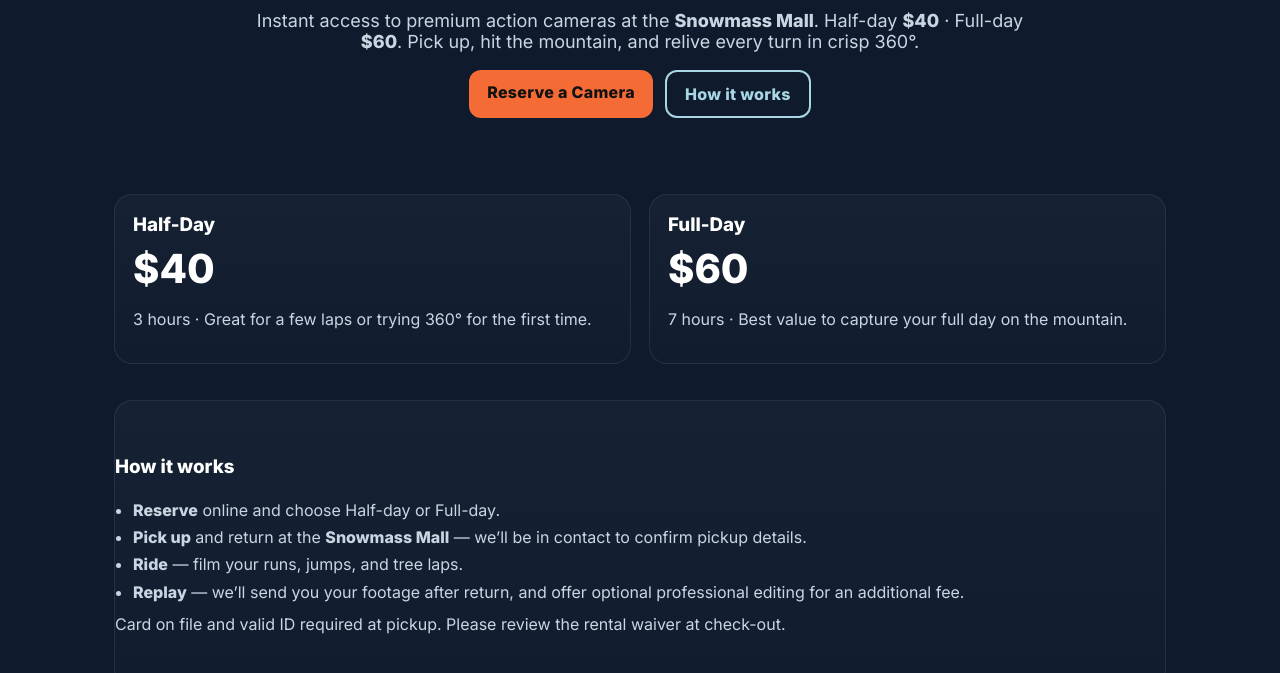
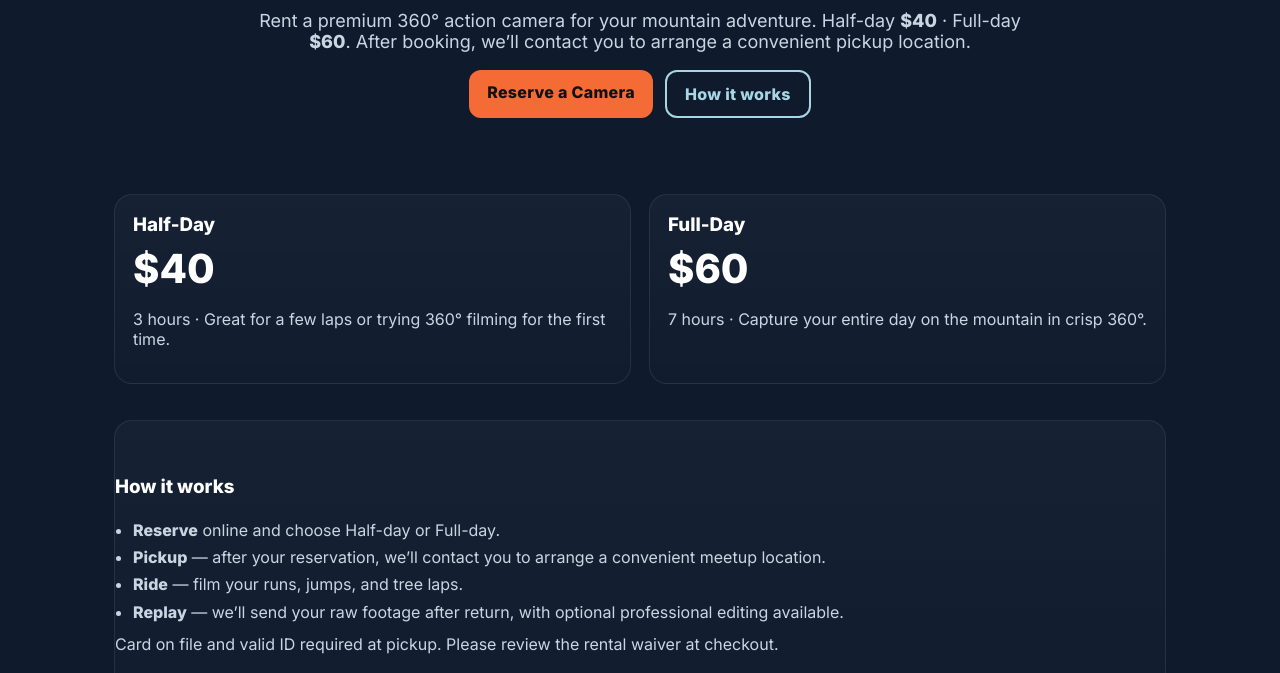
Before and after one commit to rmiller6395/RideReplay, a plain HTML site: page index.html in a window 1280 px wide. Shown: the part 507-1180 px from the top of the page. Drawn offline with Linux system fonts and the light colour scheme.

Commit message:
Add files via upload

```diff
--- a/index.html
+++ b/index.html
@@ -4,7 +4,7 @@
   <meta charset="utf-8" />
   <meta name="viewport" content="width=device-width, initial-scale=1" />
   <title>RideReplay — Film Your Ride. Replay the Day.</title>
-  <meta name="description" content="Rent an Insta360 action camera at the Snowmass Mall. Half-day $40, Full-day $60. Film your ride, replay the day." />
+  <meta name="description" content="Rent an Insta360 action camera. Half-day $40, Full-day $60. Film your ride, replay the day." />
   <link rel="preconnect" href="https://fonts.googleapis.com">
   <link rel="preconnect" href="https://fonts.gstatic.com" crossorigin>
   <link href="https://fonts.googleapis.com/css2?family=Inter:wght@400;600;800&display=swap" rel="stylesheet">
@@ -76,7 +76,7 @@
         <circle cx="50" cy="26" r="3" fill="#111"/>
       </svg>
       <h2>Film Your Ride.<br/>Replay the Day.</h2>
-      <p class="sub">Instant access to premium action cameras at the <strong>Snowmass Mall</strong>. Half-day <strong>$40</strong> · Full-day <strong>$60</strong>. Pick up, hit the mountain, and relive every turn in crisp 360°.</p>
+      <p class="sub">Rent a premium 360° action camera for your mountain adventure. Half-day <strong>$40</strong> · Full-day <strong>$60</strong>. After booking, we’ll contact you to arrange a convenient pickup location.</p>
       <div class="cta">
         <a class="btn" href="#book">Reserve a Camera</a>
         <a class="btn alt" href="#how">How it works</a>
@@ -87,12 +87,12 @@
       <div class="card price">
         <h3>Half-Day</h3>
         <div class="amount">$40</div>
-        <p class="muted">3 hours · Great for a few laps or trying 360° for the first time.</p>
+        <p class="muted">3 hours · Great for a few laps or trying 360° filming for the first time.</p>
       </div>
       <div class="card price">
         <h3>Full-Day</h3>
         <div class="amount">$60</div>
-        <p class="muted">7 hours · Best value to capture your full day on the mountain.</p>
+        <p class="muted">7 hours · Capture your entire day on the mountain in crisp 360°.</p>
       </div>
     </section>
 
@@ -100,16 +100,16 @@
       <h3>How it works</h3>
       <ul>
         <li><strong>Reserve</strong> online and choose Half-day or Full-day.</li>
-        <li><strong>Pick up</strong> and return at the <strong>Snowmass Mall</strong> — we’ll be in contact to confirm pickup details.</li>
+        <li><strong>Pickup</strong> — after your reservation, we’ll contact you to arrange a convenient meetup location.</li>
         <li><strong>Ride</strong> — film your runs, jumps, and tree laps.</li>
-        <li><strong>Replay</strong> — we’ll send you your footage after return, and offer optional professional editing for an additional fee.</li>
+        <li><strong>Replay</strong> — we’ll send your raw footage after return, with optional professional editing available.</li>
       </ul>
-      <p class="muted" style="margin-top:8px">Card on file and valid ID required at pickup. Please review the rental waiver at check-out.</p>
+      <p class="muted" style="margin-top:8px">Card on file and valid ID required at pickup. Please review the rental waiver at checkout.</p>
     </section>
 
     <section id="book" class="section card">
       <h3>Book now</h3>
-      <p class="muted">Choose your preferred contact method below. We’ll confirm availability and hold your camera.</p>
+      <p class="muted">Choose your preferred contact method below. We’ll confirm availability and coordinate pickup details.</p>
       <div class="cta" style="margin-top:6px">
         <a class="btn" href="mailto:RideReplay1@gmail.com?subject=RideReplay%20Reservation&body=Name:%0APhone:%0ADate:%0AHalf/Full:%0A">Email us</a>
         <a class="btn alt" href="tel:+17202363814">Call/Text 720-236-3814</a>
```
